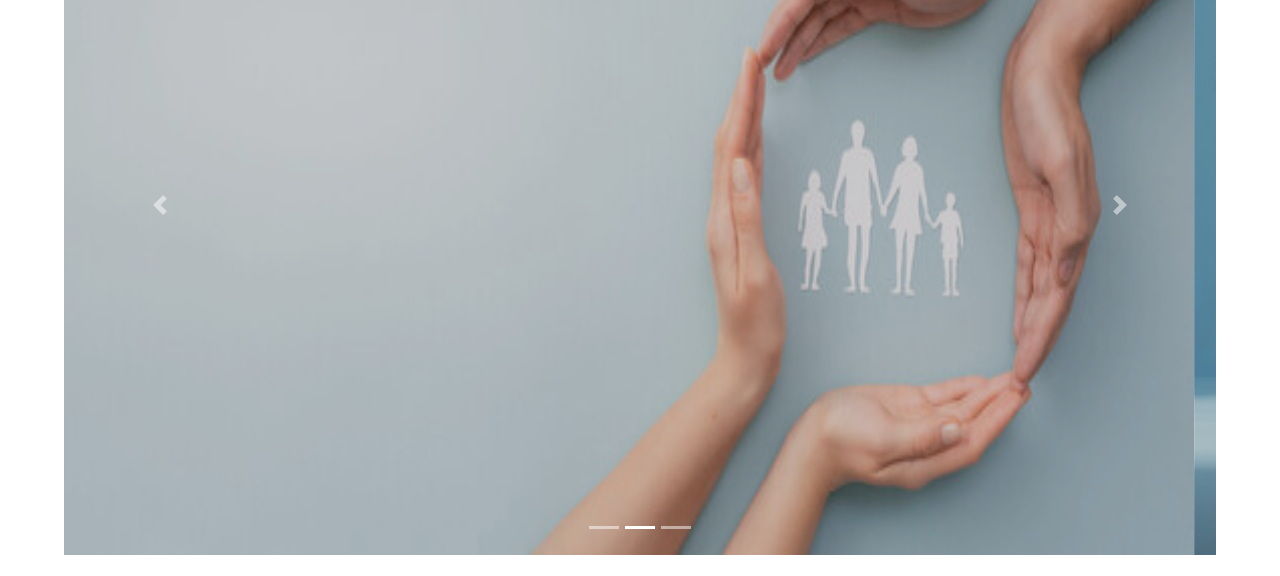
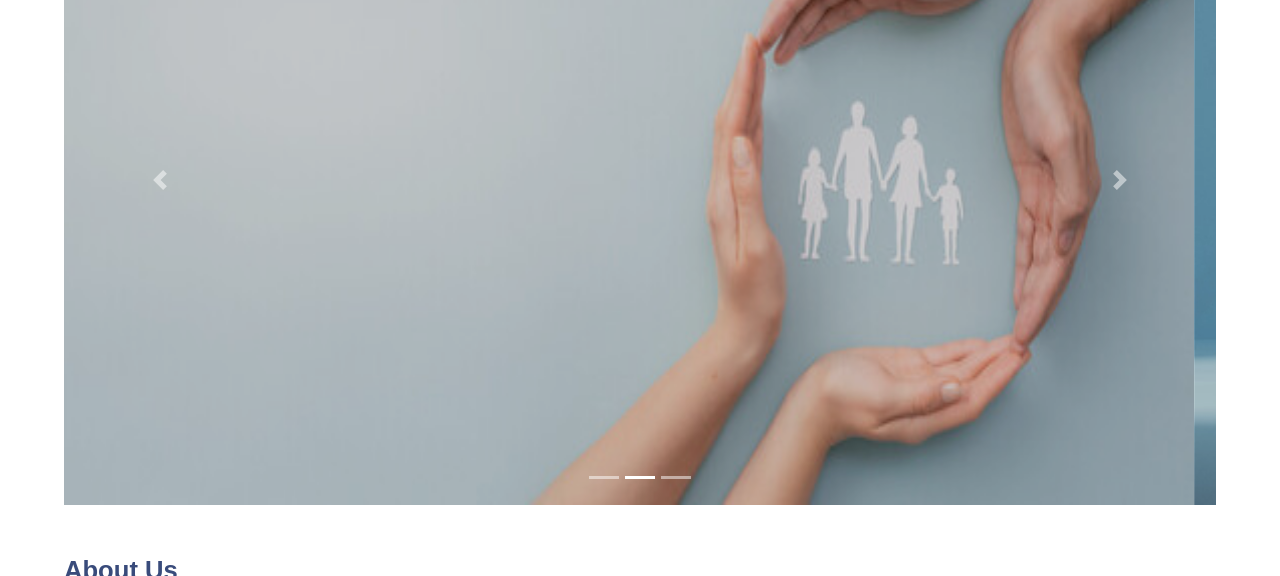
Before and after one commit to nachatrasharma/curema, a plain HTML site: page index.html in a window 1280 px wide. Shown: the part 224-800 px from the top of the page. Drawn offline with nearby package versions, Linux system fonts and the light colour scheme.

Commit message:
added curema

```diff
--- a/assest/style.css
+++ b/assest/style.css
@@ -191,6 +191,10 @@ nav {
   letter-spacing: 0.7px;
   font-weight: bold;
   border: 1px solid black;
+}
+
+.carousel-item {
+  height: 650px !important;
 }
 
 /* navbar done */
```
